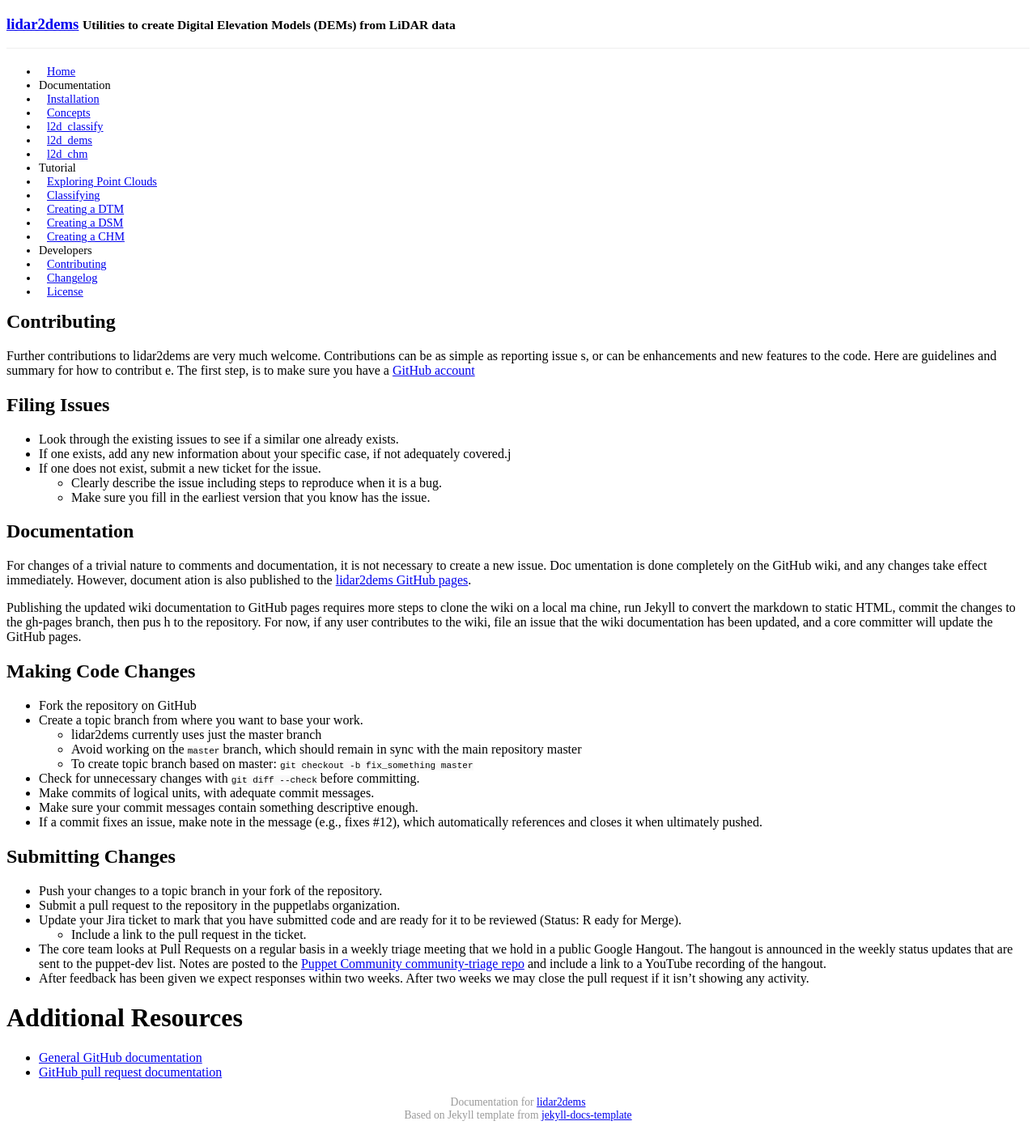
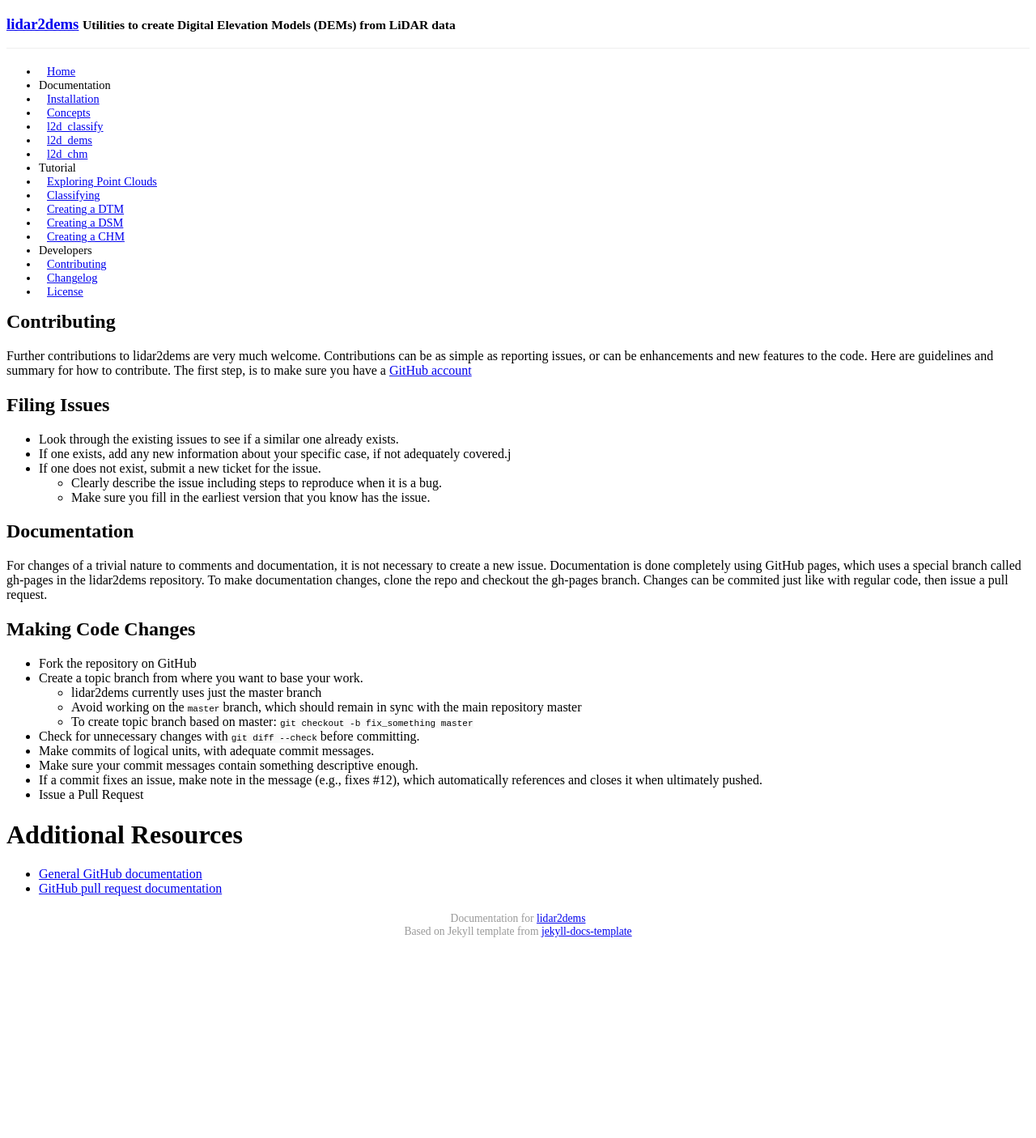
Before and after one commit to Applied-GeoSolutions/lidar2dems, a Jekyll site: the page built from _posts/2015-05-28-contributing.md, in a window 1280 px wide. Shown: the whole page at 81% size. Built offline with Jekyll 4.4.1, drawn with Linux system fonts in a browser that asks for light colours; Markdown is read by kramdown in place of the engine named in the settings; a style sheet for code colours, icons or effects is not loaded; after the commit the page ends 1179 px from its top, so only the background shows below that.

Commit message:
contributing

```diff
--- a/_posts/2015-05-28-contributing.md
+++ b/_posts/2015-05-28-contributing.md
@@ -5,9 +5,7 @@
 date: 2015-05-28 15:20:16
 order: 1
 ---
-Further contributions to lidar2dems are very much welcome.  Contributions can be as simple as reporting issue
-s, or can be enhancements and new features to the code.  Here are guidelines and summary for how to contribut
-e. The first step, is to make sure you have a [GitHub account](https://github.com/signup/free)
+Further contributions to lidar2dems are very much welcome.  Contributions can be as simple as reporting issues, or can be enhancements and new features to the code.  Here are guidelines and summary for how to contribute. The first step, is to make sure you have a [GitHub account](https://github.com/signup/free)
 
 ## Filing Issues
 * Look through the existing issues to see if a similar one already exists.
@@ -17,14 +15,7 @@
   * Make sure you fill in the earliest version that you know has the issue.
 
 ## Documentation
-For changes of a trivial nature to comments and documentation, it is not necessary to create a new issue. Doc
-umentation is done completely on the GitHub wiki, and any changes take effect immediately.  However, document
-ation is also published to the [lidar2dems GitHub pages](http://applied-geosolutions.github.io/lidar2dems/).
-
-Publishing the updated wiki documentation to GitHub pages requires more steps to clone the wiki on a local ma
-chine, run Jekyll to convert the markdown to static HTML, commit the changes to the gh-pages branch, then pus
-h to the repository.  For now, if any user contributes to the wiki, file an issue that the wiki documentation
- has been updated, and a core committer will update the GitHub pages.
+For changes of a trivial nature to comments and documentation, it is not necessary to create a new issue. Documentation is done completely using GitHub pages, which uses a special branch called gh-pages in the lidar2dems repository. To make documentation changes, clone the repo and checkout the gh-pages branch.  Changes can be commited just like with regular code, then issue a pull request.
 
 ## Making Code Changes
 * Fork the repository on GitHub
@@ -35,23 +26,8 @@
 * Check for unnecessary changes with `git diff --check` before committing.
 * Make commits of logical units, with adequate commit messages.
 * Make sure your commit messages contain something descriptive enough.
-* If a commit fixes an issue, make note in the message (e.g., fixes #12), which automatically references and
-closes it when ultimately pushed.
-
-## Submitting Changes
-* Push your changes to a topic branch in your fork of the repository.
-* Submit a pull request to the repository in the puppetlabs organization.
-* Update your Jira ticket to mark that you have submitted code and are ready for it to be reviewed (Status: R
-eady for Merge).
-  * Include a link to the pull request in the ticket.
-* The core team looks at Pull Requests on a regular basis in a weekly triage
-  meeting that we hold in a public Google Hangout. The hangout is announced in
-  the weekly status updates that are sent to the puppet-dev list. Notes are
-  posted to the [Puppet Community community-triage
-  repo](https://github.com/puppet-community/community-triage/tree/master/core/notes)
-  and include a link to a YouTube recording of the hangout.
-* After feedback has been given we expect responses within two weeks. After two
-  weeks we may close the pull request if it isn't showing any activity.
+* If a commit fixes an issue, make note in the message (e.g., fixes #12), which automatically references and closes it when ultimately pushed.
+* Issue a Pull Request
 
 # Additional Resources
 
```
